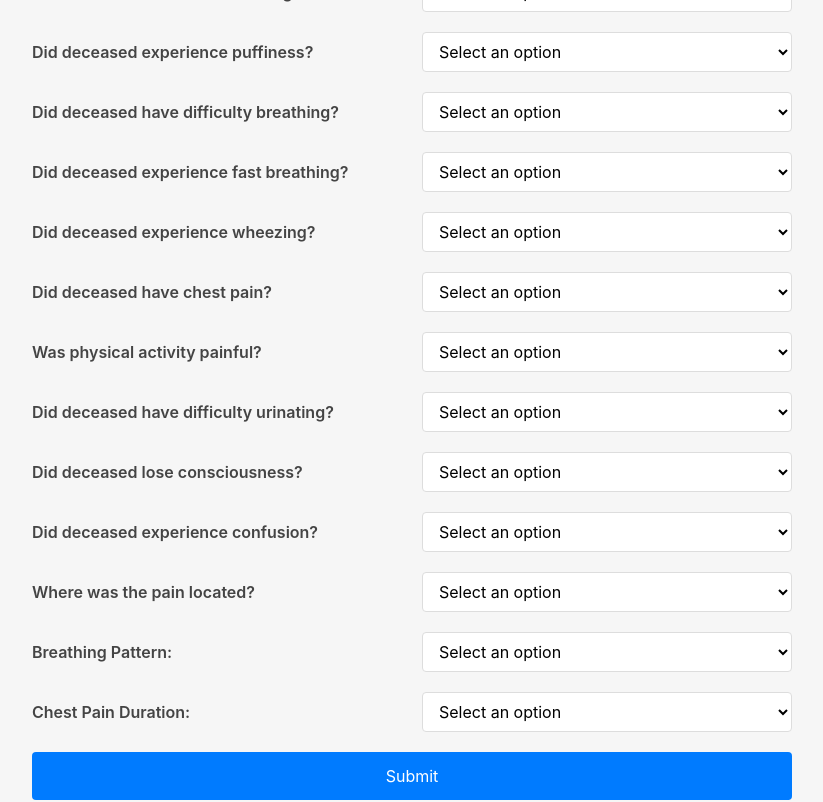
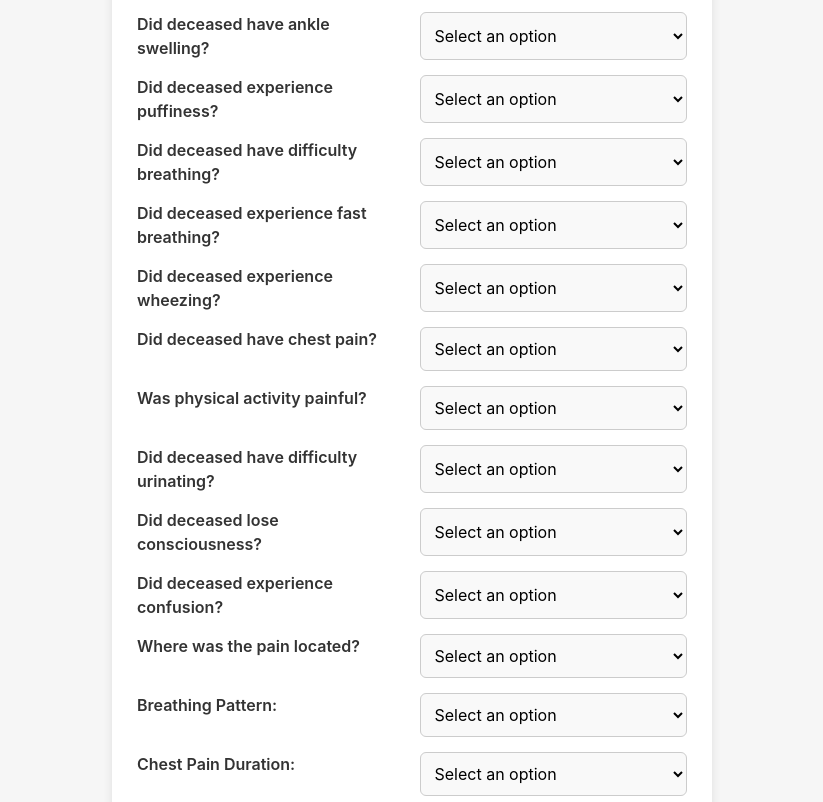
Before and after one commit to SachithPathiranage/TrueMortem, a React (Vite) app in the folder Application/frontend/TrueMortem/: page /vaForm in a window 1280 px wide. Shown: the part 620-1422 px from the top of the page, without its empty margins (228-1051 px from the left). Built offline with nearby package versions, Linux system fonts and the light colour scheme.

Commit message:
Add cause of death prediction form with improved UI

```diff
--- a/Application/frontend/TrueMortem/src/VAform.css
+++ b/Application/frontend/TrueMortem/src/VAform.css
@@ -1,64 +1,88 @@
 .health-form-container {
-  max-width: 800px;
-  margin: 0 auto;
-  padding: 20px;
+  max-width: 600px;
+  margin: 40px auto;
+  padding: 25px;
+  background: #ffffff;
+  border-radius: 8px;
+  box-shadow: 0 4px 10px rgba(0, 0, 0, 0.1);
 }
 
 h2 {
   text-align: center;
-  color: #333;
-  margin-bottom: 30px;
+  color: #222;
+  margin-bottom: 20px;
+  font-size: 24px;
 }
 
 .form-group {
-  margin-bottom: 20px;
+  display: flex;
+  flex-direction: column;
+  gap: 10px;
+  margin-bottom: 15px;
 }
 
 label {
-  display: block;
-  margin-bottom: 5px;
   font-weight: 600;
-  color: #444;
+  color: #333;
 }
 
 input[type="number"],
 select {
   width: 100%;
-  padding: 8px 12px;
-  border: 1px solid #ddd;
-  border-radius: 4px;
+  padding: 10px;
+  border: 1px solid #ccc;
+  border-radius: 6px;
   font-size: 16px;
+  transition: border 0.3s ease;
+  background: #f9f9f9;
 }
 
-select {
-  background-color: white;
+input:focus,
+select:focus {
+  border-color: #007bff;
+  outline: none;
+  box-shadow: 0 0 5px rgba(0, 123, 255, 0.3);
 }
 
 .submit-button {
   width: 100%;
   padding: 12px;
-  background-color: #007bff;
+  background: linear-gradient(135deg, #007bff, #0056b3);
   color: white;
   border: none;
-  border-radius: 4px;
-  font-size: 16px;
+  border-radius: 6px;
+  font-size: 18px;
+  font-weight: bold;
   cursor: pointer;
-  transition: background-color 0.3s;
+  transition: background 0.3s, transform 0.2s;
 }
 
 .submit-button:hover {
-  background-color: #0056b3;
+  background: linear-gradient(135deg, #0056b3, #00408a);
+  transform: translateY(-2px);
+}
+
+.error-message {
+  background: #ff4d4d;
+  color: white;
+  padding: 10px;
+  margin-bottom: 15px;
+  border-radius: 5px;
+  text-align: center;
+}
+
+.prediction-result {
+  margin-top: 20px;
+  padding: 15px;
+  background: #e8f4ff;
+  border-radius: 6px;
+  text-align: center;
 }
 
 @media (min-width: 768px) {
   .form-group {
     display: grid;
-    grid-template-columns: 1fr 1fr;
-    gap: 20px;
-    align-items: center;
-  }
-
-  label {
-    margin-bottom: 0;
+    grid-template-columns: repeat(2, 1fr);
+    gap: 15px;
   }
 }
```
